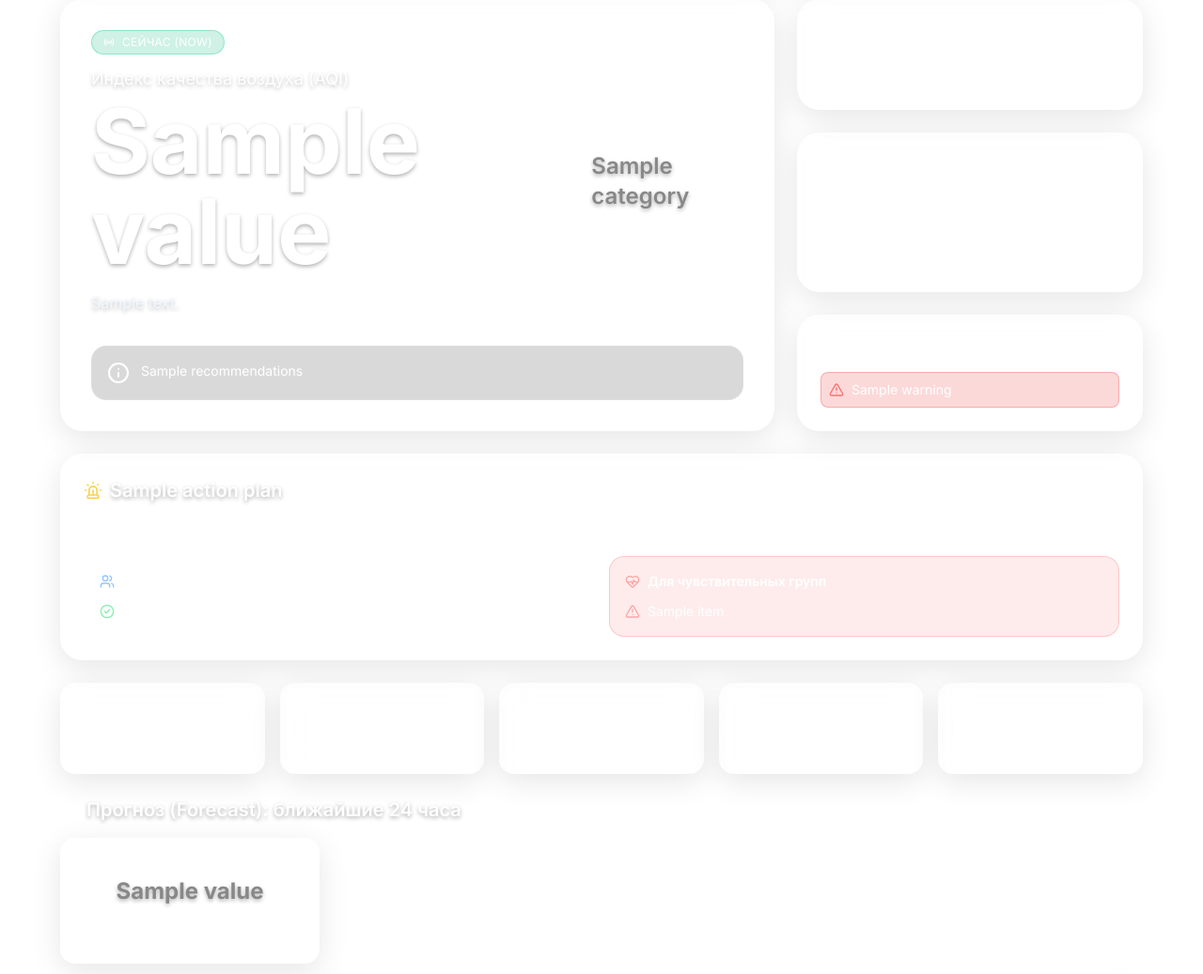
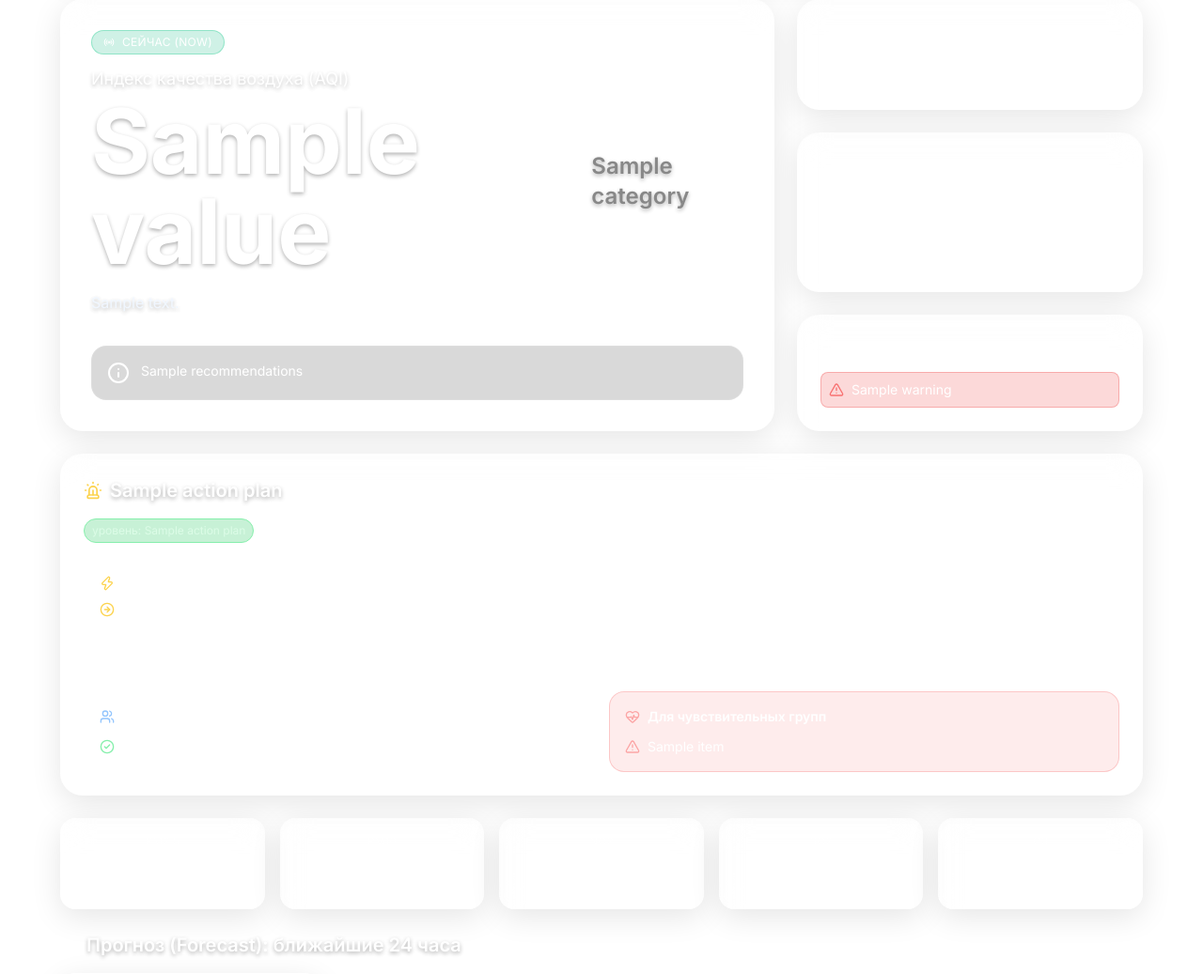
Before and after one commit to f1sherFM/Airtrace-RU, a Python web app: template web/templates/city.html in a window 1280 px wide. Shown: the part 357-1394 px from the top of the page at 94% size. Run offline with Jinja, Linux system fonts and the light colour scheme; the template is opened without the code that fills it: most values are stand-ins (such as "Sample title", 1, 10 or a date in 2020); some libraries are stand-ins or nearby versions.

Commit message:
feat(v4): strengthen action-oriented recommendations by risk level

```diff
--- a/web/templates/city.html
+++ b/web/templates/city.html
@@ -105,12 +105,33 @@
     </div>
 
     <!-- Action-Oriented Recommendations -->
-    <div id="forecast-section" class="lg:col-span-3 scroll-mt-24">
+    <div class="lg:col-span-3">
         <div class="glass-enhanced rounded-3xl p-6 border border-white/20">
             <h3 class="text-xl font-semibold mb-4 flex items-center gap-2 text-shadow">
                 <i data-lucide="siren" class="w-5 h-5 text-amber-300"></i>
                 {{ action_plan.title }}
             </h3>
+            <div class="mb-4 flex items-center gap-2 text-xs">
+                <span class="px-2 py-1 rounded-full border
+                    {% if action_plan.risk_label == 'critical' %}bg-red-500/25 border-red-400 text-red-100{% elif action_plan.risk_label == 'high' %}bg-orange-500/25 border-orange-300 text-orange-100{% elif action_plan.risk_label == 'medium' %}bg-yellow-500/25 border-yellow-300 text-yellow-100{% else %}bg-green-500/25 border-green-300 text-green-100{% endif %}">
+                    уровень: {{ action_plan.risk_label }}
+                </span>
+                <span class="opacity-80">Приоритет: действия в ближайшие 60 минут</span>
+            </div>
+            <div class="rounded-2xl p-4 mb-5 bg-white/10 border border-white/20">
+                <h4 class="font-semibold text-sm mb-2 flex items-center gap-2">
+                    <i data-lucide="zap" class="w-4 h-4 text-amber-300"></i>
+                    Что сделать в ближайшие 60 минут
+                </h4>
+                <ul class="space-y-2 text-sm">
+                    {% for item in action_plan.immediate %}
+                    <li class="flex items-start gap-2">
+                        <i data-lucide="arrow-right-circle" class="w-4 h-4 mt-0.5 text-amber-300 shrink-0"></i>
+                        <span>{{ item }}</span>
+                    </li>
+                    {% endfor %}
+                </ul>
+            </div>
             <p class="text-sm opacity-80 mb-5">
                 Ниже рекомендации разделены по группам, чтобы сразу выбрать безопасное действие.
             </p>
@@ -178,7 +199,7 @@
 
     <!-- Forecast Section -->
     {% if forecast %}
-    <div id="history-section" class="lg:col-span-3 scroll-mt-24">
+    <div id="forecast-section" class="lg:col-span-3 scroll-mt-24">
         <h3 class="text-xl font-semibold mb-4 flex items-center gap-2 text-shadow">
             <i data-lucide="calendar" class="w-5 h-5"></i>
             Прогноз (Forecast): ближайшие 24 часа
@@ -200,7 +221,7 @@
     {% endif %}
 
     <!-- Data Export Section -->
-    <div class="lg:col-span-3">
+    <div id="history-section" class="lg:col-span-3 scroll-mt-24">
         <div class="glass-enhanced rounded-3xl p-6">
             <h3 class="text-xl font-semibold mb-4 flex items-center gap-2 text-shadow">
                 <i data-lucide="download" class="w-5 h-5 text-blue-400"></i>
```
Also changed, not shown: tests/test_web_action_plan.py (added, +53 -0 lines), web/web_app.py (+7 -1 lines).
